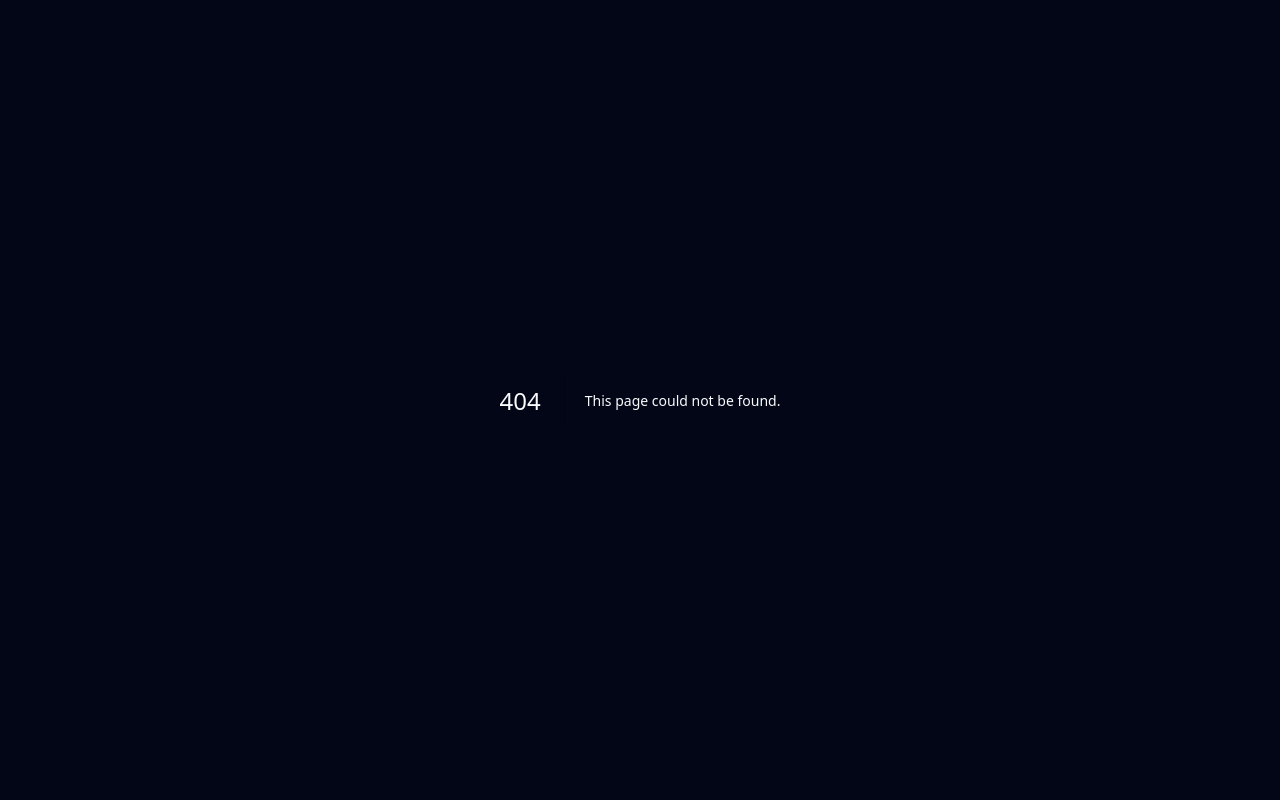
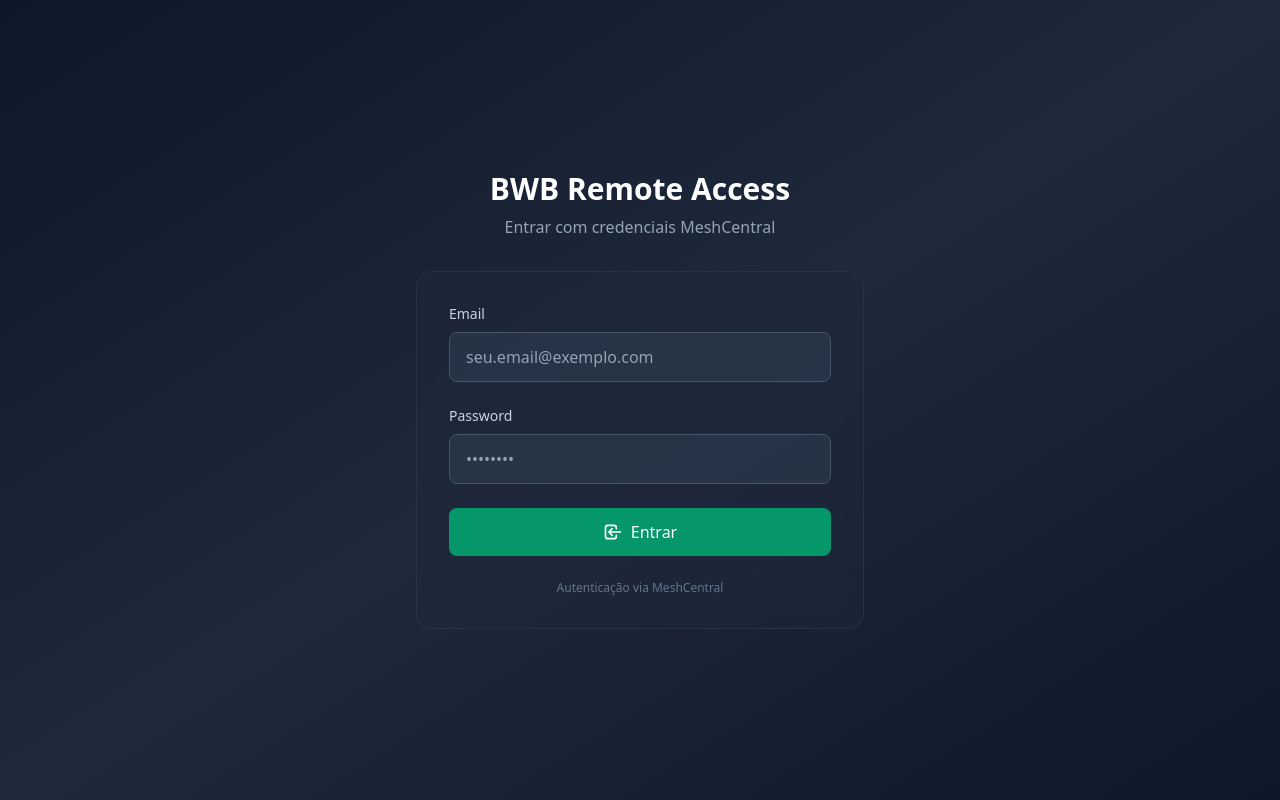
Before and after one commit to storesace-cv/bwb-remote-access, a Next.js app: page /login in a window 1280 px wide. Before the commit this address had no page. Built offline with nearby package versions, Linux system fonts and the light colour scheme.

Commit message:
auto-commit for 6de61c4d-852a-436d-a19b-ebe73d333954

```diff
--- /dev/null
+++ b/src/app/login/page.tsx
@@ -0,0 +1,145 @@
+/**
+ * Login Page
+ *
+ * MeshCentral-based authentication.
+ * User enters email/password, validated against MeshCentral.
+ */
+
+"use client";
+
+import { useState } from "react";
+import { useRouter, useSearchParams } from "next/navigation";
+
+export default function LoginPage() {
+  const router = useRouter();
+  const searchParams = useSearchParams();
+  const returnTo = searchParams.get("returnTo") || "/dashboard";
+
+  const [email, setEmail] = useState("");
+  const [password, setPassword] = useState("");
+  const [error, setError] = useState("");
+  const [loading, setLoading] = useState(false);
+
+  const handleSubmit = async (e: React.FormEvent) => {
+    e.preventDefault();
+    setError("");
+    setLoading(true);
+
+    try {
+      const response = await fetch("/api/auth/login", {
+        method: "POST",
+        headers: {
+          "Content-Type": "application/json",
+        },
+        body: JSON.stringify({ email, password }),
+      });
+
+      const data = await response.json();
+
+      if (!response.ok) {
+        setError(data.error || "Authentication failed");
+        setLoading(false);
+        return;
+      }
+
+      // Redirect to returnTo or dashboard
+      router.push(returnTo);
+    } catch (err) {
+      setError("Failed to connect to server");
+      setLoading(false);
+    }
+  };
+
+  return (
+    <main className="min-h-screen bg-gradient-to-br from-slate-900 via-slate-800 to-slate-900 flex items-center justify-center p-4">
+      <div className="w-full max-w-md">
+        {/* Logo/Header */}
+        <div className="text-center mb-8">
+          <h1 className="text-3xl font-bold text-white mb-2">
+            BWB Remote Access
+          </h1>
+          <p className="text-slate-400">
+            Entrar com credenciais MeshCentral
+          </p>
+        </div>
+
+        {/* Login Form */}
+        <div className="bg-slate-800/50 backdrop-blur rounded-2xl p-8 border border-slate-700/50">
+          <form onSubmit={handleSubmit} className="space-y-6">
+            {/* Error Message */}
+            {error && (
+              <div className="bg-red-500/10 border border-red-500/50 text-red-400 px-4 py-3 rounded-lg text-sm">
+                {error}
+              </div>
+            )}
+
+            {/* Email */}
+            <div>
+              <label htmlFor="email" className="block text-sm font-medium text-slate-300 mb-2">
+                Email
+              </label>
+              <input
+                id="email"
+                type="email"
+                value={email}
+                onChange={(e) => setEmail(e.target.value)}
+                required
+                className="w-full px-4 py-3 bg-slate-700/50 border border-slate-600 rounded-lg text-white placeholder-slate-400 focus:outline-none focus:ring-2 focus:ring-emerald-500 focus:border-transparent"
+                placeholder="seu.email@exemplo.com"
+                disabled={loading}
+              />
+            </div>
+
+            {/* Password */}
+            <div>
+              <label htmlFor="password" className="block text-sm font-medium text-slate-300 mb-2">
+                Password
+              </label>
+              <input
+                id="password"
+                type="password"
+                value={password}
+                onChange={(e) => setPassword(e.target.value)}
+                required
+                className="w-full px-4 py-3 bg-slate-700/50 border border-slate-600 rounded-lg text-white placeholder-slate-400 focus:outline-none focus:ring-2 focus:ring-emerald-500 focus:border-transparent"
+                placeholder="••••••••"
+                disabled={loading}
+              />
+            </div>
+
+            {/* Submit Button */}
+            <button
+              type="submit"
+              disabled={loading}
+              className="w-full py-3 px-4 bg-emerald-600 hover:bg-emerald-500 disabled:bg-emerald-600/50 text-white font-medium rounded-lg transition-colors flex items-center justify-center gap-2"
+            >
+              {loading ? (
+                <>
+                  <svg className="animate-spin h-5 w-5" viewBox="0 0 24 24">
+                    <circle className="opacity-25" cx="12" cy="12" r="10" stroke="currentColor" strokeWidth="4" fill="none" />
+                    <path className="opacity-75" fill="currentColor" d="M4 12a8 8 0 018-8V0C5.373 0 0 5.373 0 12h4zm2 5.291A7.962 7.962 0 014 12H0c0 3.042 1.135 5.824 3 7.938l3-2.647z" />
+                  </svg>
+                  A entrar...
+                </>
+              ) : (
+                <>
+                  <svg className="w-5 h-5" fill="none" viewBox="0 0 24 24" stroke="currentColor">
+                    <path strokeLinecap="round" strokeLinejoin="round" strokeWidth={2} d="M11 16l-4-4m0 0l4-4m-4 4h14m-5 4v1a3 3 0 01-3 3H6a3 3 0 01-3-3V7a3 3 0 013-3h7a3 3 0 013 3v1" />
+                  </svg>
+                  Entrar
+                </>
+              )}
+            </button>
+          </form>
+
+          {/* Footer */}
+          <div className="mt-6 text-center">
+            <p className="text-xs text-slate-500">
+              Autenticação via MeshCentral
+            </p>
+          </div>
+        </div>
+      </div>
+    </main>
+  );
+}
```
